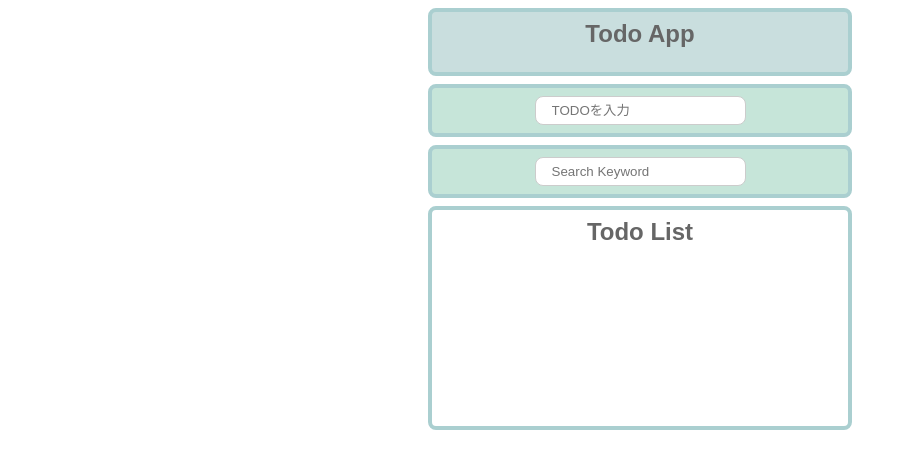
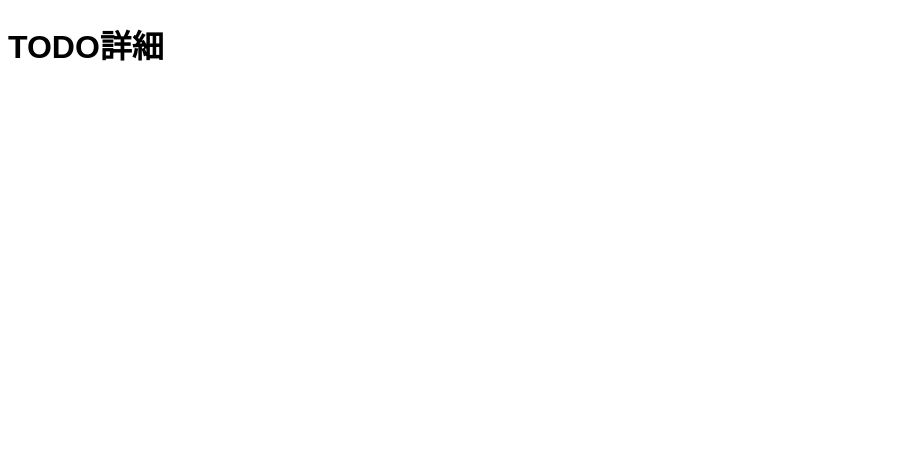
Before and after one commit to tokechan/daily-study, a React (Vite) app in the folder Frontend_Practice/todo-list1/todo-list1/: page /detail/1 in a window 1280 px wide. Shown: the top 468 px of the page, without its empty margins (0-907 px from the left). Built offline with nearby package versions, Linux system fonts and the light colour scheme.

Commit message:
Add:react router

```diff
--- a/Frontend_Practice/todo-list1/todo-list1/src/main.jsx
+++ b/Frontend_Practice/todo-list1/todo-list1/src/main.jsx
@@ -3,13 +3,18 @@ import { createRoot } from 'react-dom/client'
 import './index.css'
 import { Todo } from './pages/Todo.jsx'
 import { TodoProvider } from './contexts/TodoContext.jsx'
+import { BrowserRouter } from 'react-router-dom'
+import { AppRoutes } from './routers/index.jsx'
 
 createRoot(document.getElementById('root')).render(
   <StrictMode>
     {/* TodoProviderでTodoContextをラップ */}
     {/* TodoProviderの中にTodoコンポーネントを配置 */}
     <TodoProvider>
-      <Todo />
+      <BrowserRouter>
+      <AppRoutes />
+      {/* <Todo /> */}
+      </BrowserRouter>
     </TodoProvider>
   </StrictMode>,
 )
--- /dev/null
+++ b/Frontend_Practice/todo-list1/todo-list1/src/pages/TodoCreatePage/index.jsx
@@ -0,0 +1,7 @@
+export const TodoCreatePage = () => {
+  return (
+    <div>
+      <h1>TODO作成</h1>
+    </div>
+  );
+};
--- /dev/null
+++ b/Frontend_Practice/todo-list1/todo-list1/src/pages/TodoDetailPage/index.jsx
@@ -0,0 +1,7 @@
+export const TodoDetailPage = () => {
+  return (
+    <div>
+      <h1>TODO詳細</h1>
+    </div>
+  );
+};
--- /dev/null
+++ b/Frontend_Practice/todo-list1/todo-list1/src/pages/TodoEditPage/index.jsx
@@ -0,0 +1,8 @@
+export const TodoEditPage = () => {
+  return (
+
+    <div>
+      <h1>TODO編集</h1>
+    </div>
+  );
+};
--- /dev/null
+++ b/Frontend_Practice/todo-list1/todo-list1/src/pages/TodoListPage/index.jsx
@@ -0,0 +1,8 @@
+export const TodoListPage = () => {
+  return (
+    <div>
+      <h1>TODO一覧</h1>
+      {/** 既存のコンポーネントをここに移植 */}
+    </div>
+  );
+};
--- /dev/null
+++ b/Frontend_Practice/todo-list1/todo-list1/src/routers/index.jsx
@@ -0,0 +1,18 @@
+import { Routes, Route } from 'react-router-dom';
+import { TodoListPage } from '../pages/TodoListPage';
+import { TodoDetailPage } from '../pages/TodoDetailPage';
+import { TodoCreatePage } from '../pages/TodoCreatePage';
+import { TodoEditPage } from '../pages/TodoEditPage';
+
+export const AppRoutes = () => {
+  return (
+    <>
+      <Routes>
+        <Route path="/" element={<TodoListPage />} />
+        <Route path="/create" element={<TodoCreatePage />} />
+        <Route path="/detail/:id" element={<TodoDetailPage />} />
+        <Route path="/edit/:id" element={<TodoEditPage />} />
+      </Routes>
+    </>
+  );
+};
```
